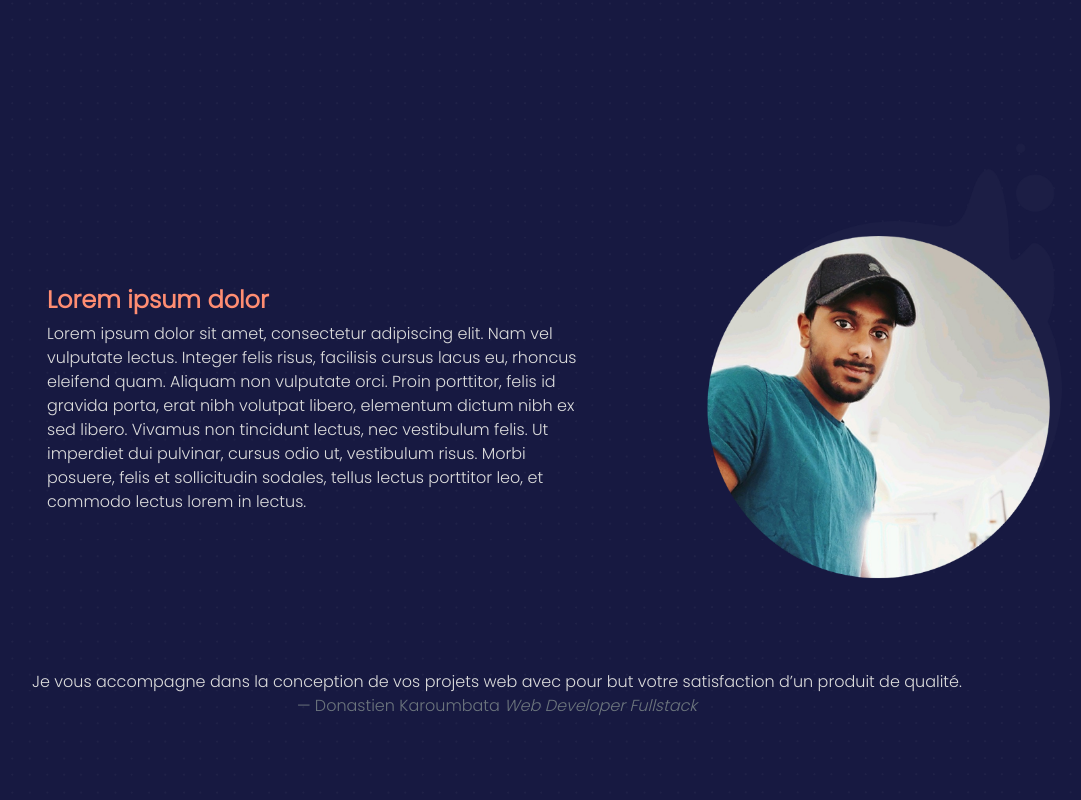
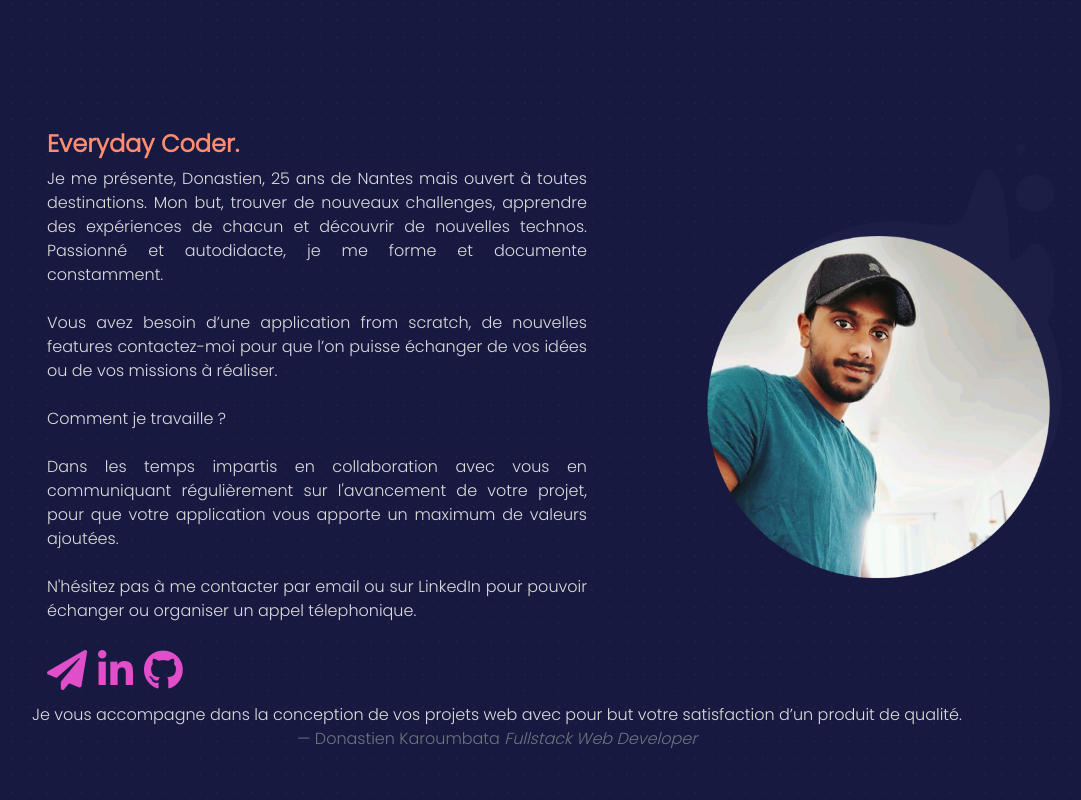
Before and after one commit to donastien/portfolio, a React (Create React App) app: page / in a window 1280 px wide. Shown: the part 820-1620 px from the top of the page, without its empty margins (38-1119 px from the left). Built offline with nearby package versions, Linux system fonts and the light colour scheme.

Commit message:
Completed Presentation

```diff
--- a/src/components/About/index.jsx
+++ b/src/components/About/index.jsx
@@ -5,6 +5,7 @@ import 'aos/dist/aos.css';
 
 const index = () => {
   AOS.init();
+
   return (
     <section className='about' id='about'>
       <div className='container'>
@@ -15,18 +16,50 @@ const index = () => {
               data-aos='fade-up'
               data-aos-duration='500'
             >
-              Lorem ipsum dolor
+              Everyday Coder.
             </h4>
-            <p className='my-auto' data-aos='fade-up' data-aos-duration='1000'>
-              Lorem ipsum dolor sit amet, consectetur adipiscing elit. Nam vel
-              vulputate lectus. Integer felis risus, facilisis cursus lacus eu,
-              rhoncus eleifend quam. Aliquam non vulputate orci. Proin
-              porttitor, felis id gravida porta, erat nibh volutpat libero,
-              elementum dictum nibh ex sed libero. Vivamus non tincidunt lectus,
-              nec vestibulum felis. Ut imperdiet dui pulvinar, cursus odio ut,
-              vestibulum risus. Morbi posuere, felis et sollicitudin sodales,
-              tellus lectus porttitor leo, et commodo lectus lorem in lectus.
+            <p
+              className='my-auto text-justify'
+              data-aos='fade-up'
+              data-aos-duration='1000'
+            >
+              Je me présente, Donastien, 25 ans de Nantes mais ouvert à toutes
+              destinations. Mon but, trouver de nouveaux challenges, apprendre
+              des expériences de chacun et découvrir de nouvelles technos.
+              Passionné et autodidacte, je me forme et documente constamment.
+              <br />
+              <br />
+              Vous avez besoin d’une application from scratch, de nouvelles
+              features contactez-moi pour que l’on puisse échanger de vos idées
+              ou de vos missions à réaliser.
+              <br />
+              <br />
+              Comment je travaille ? <br />
+              <br />
+              Dans les temps impartis en collaboration avec vous en communiquant
+              régulièrement sur l'avancement de votre projet, pour que votre
+              application vous apporte un maximum de valeurs ajoutées.
+              <br />
+              <br />
+              N'hésitez pas à me contacter par email ou sur LinkedIn pour
+              pouvoir échanger ou organiser un appel télephonique.
             </p>
+            <br />
+            <h1
+              className='text-left'
+              data-aos='fade-up'
+              data-aos-duration='1000'
+            >
+              <a href='mailto:donastien.karoumbata@gmail.com'>
+                <i class='fas fa-paper-plane'></i>
+              </a>{' '}
+              <a href='https://www.linkedin.com/in/dkaroumbata/'>
+                <i class='fab fa-linkedin-in'></i>
+              </a>{' '}
+              <a href='https://github.com/donastien'>
+                <i class='fab fa-github'></i>
+              </a>
+            </h1>
           </div>
           <div className='col-lg-6'>
             {' '}
@@ -50,7 +83,7 @@ const index = () => {
             </p>
             <footer className='blockquote-footer'>
               Donastien Karoumbata{' '}
-              <cite title='Source Title'>Web Developer Fullstack</cite>
+              <cite title='Source Title'>Fullstack Web Developer</cite>
             </footer>
           </blockquote>
         </div>
--- a/src/components/Footer/index.jsx
+++ b/src/components/Footer/index.jsx
@@ -10,6 +10,9 @@ const index = () => {
             <a href='https://www.linkedin.com/in/dkaroumbata/'>LinkedIn</a>
           </li>
           <li class='list-inline-item'>
+            <a href='https://github.com/donastien'>Github</a>
+          </li>
+          <li class='list-inline-item'>
             <a href='mailto:donastien.karoumbata@gmail.com'>Contact</a>
           </li>
         </ul>
--- a/src/components/Skills/index.jsx
+++ b/src/components/Skills/index.jsx
@@ -7,7 +7,7 @@ const index = () => {
   return (
     <section className='skills' id='skills'>
       <div className='container'>
-        <div className='row'>
+        <div className='row d-flex justify-content-center'>
           <h1 className='mr-2' data-aos='fade-up' data-aos-duration='1000'>
             {' '}
             <span class='badge badge-secondary'>
--- a/src/custom/layout.css
+++ b/src/custom/layout.css
@@ -88,7 +88,7 @@ section.portfolio p {
 section.skills {
   position: relative;
   width: 100%;
-  padding-top: 300px;
+  padding-top: 350px;
   padding-bottom: 100px;
   color: white;
   font-family: 'Poppins', sans-serif;
@@ -108,7 +108,7 @@ section.ref {
 }
 
 section.ref .container {
-  margin-top: 9em;
+  margin-top: 10em;
 }
 
 /*---------FOOTER---------*/
```
